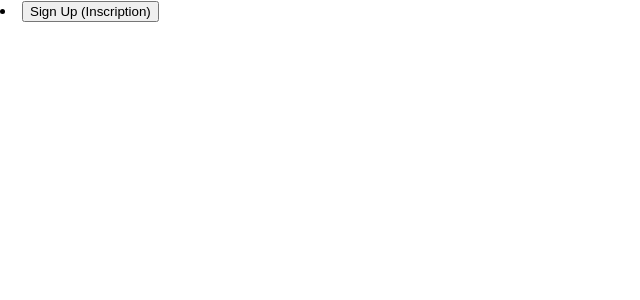
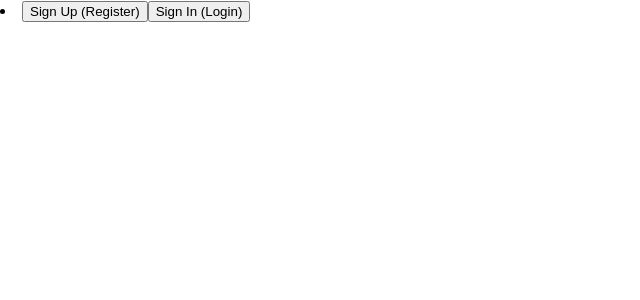
Before and after one commit to rozaribeiro/airbnb-clone-client, a React (Create React App) app: page / in a window 1280 px wide. Shown: the top 300 px of the page, without its empty margins (0-640 px from the left). Built offline with nearby package versions, Linux system fonts and the light colour scheme.

Commit message:
login wip, token done

```diff
--- a/src/pages/Authenticate/SignInPage.jsx
+++ b/src/pages/Authenticate/SignInPage.jsx
@@ -2,7 +2,7 @@ import React, { Component } from "react";
 // import api from
 // import {BrowserRouter as Router, Switch, Route, Redirect, Link} from 'react-router-dom';
 import { BrowserRouter as Link } from "react-router-dom";
-import { userService } from "../../services/"
+import { userService } from "../../services/";
 
 export default class SignInForm extends Component {
   constructor(props) {
@@ -24,23 +24,31 @@ export default class SignInForm extends Component {
     console.log("password", this.state.password);
   };
 
-  handleClick = async (e) => {
-    const {email, password} = this.state;
+  handleSubmit = async (e) => {
+    e.preventDefault();
+    // await console.log("test");
+    const { email, password } = this.state;
 
     try {
-        const response = await userService.login(email, password);
-        localStorage.setItem('token', response.data.token);
-        // this.context.setAuth(true);
-        this.props.history.push('/home');
-    } catch(error) {
-        this.setState({error: error.response.data.error});
+      const response = await userService.signin(email, password);
+      localStorage.setItem("token", response.data.token);
+      // console.log("server response: ", response);
+      console.log(`localStorage contents: `, localStorage);
+      // this.context.setAuth(true);
+
+      // this.props.history.push("/");
+    } catch (error) {
+      // console.log(`error`, error);
+      console.error(error);
+      // console.clear(error);
+      // this.setState({ error: error.response.data.error });
     }
-}
+  };
   render() {
     return (
       <>
         <h1>Sign In</h1>
-        <form action="">
+        <form action="POST">
           <label htmlFor="email">Email</label>
           <input
             type="text"
--- a/src/pages/Homepage/index.js
+++ b/src/pages/Homepage/index.js
@@ -14,13 +14,17 @@ export default class index extends Component {
   signUp = () => {
     this.props.history.push("/signup");
   };
+  signIn = () => {
+    this.props.history.push("/signin");
+  };
 
   render() {
     return (
       <>
         {/* <LoginForm /> */}
         <li>
-          <button onClick={this.signUp}>Sign Up (Inscription)</button>
+          <button onClick={this.signUp}>Sign Up (Register)</button>
+          <button onClick={this.signIn}>Sign In (Login)</button>
         </li>
       </>
     );
```
